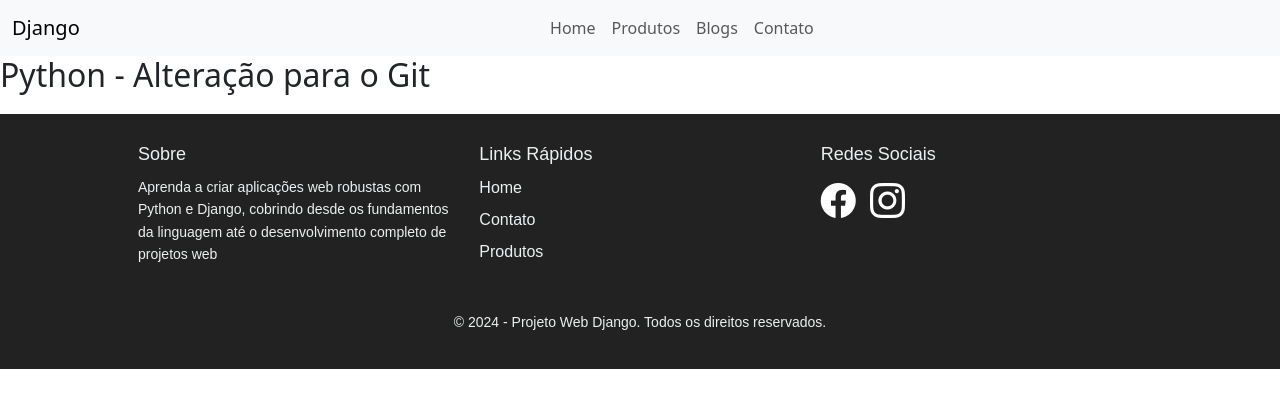
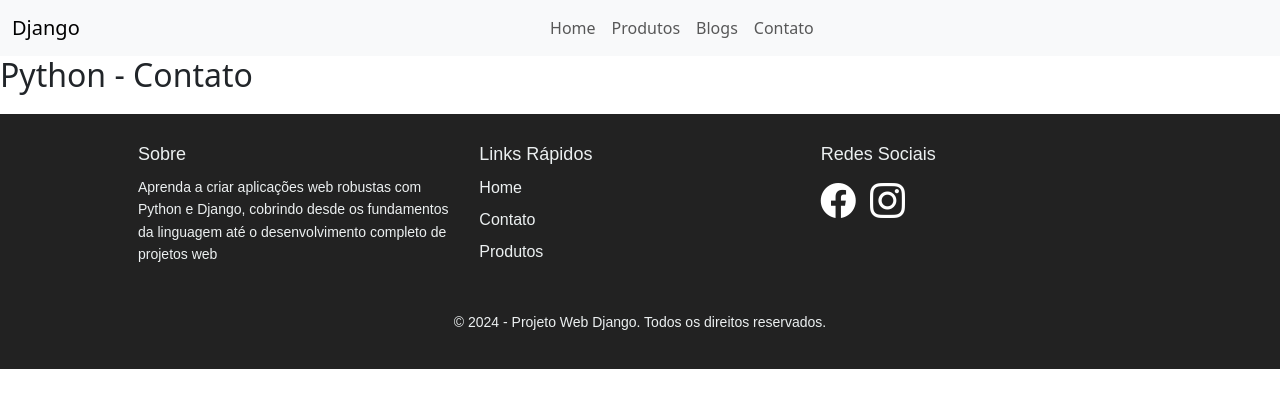
Before and after one commit to professornelcimariano/ProjetoWebDjango, a Django app: page /contato in a window 1280 px wide. Shown: the top 408 px of the page. Run offline with Django 5.2, Linux system fonts and the light colour scheme; some libraries are stand-ins or nearby versions.

Commit message:
commit pequenas alterações

```diff
--- a/core/models.py
+++ b/core/models.py
@@ -72,6 +72,7 @@ class Blog(models.Model):
             self.slug = slug
         super().save(*args, **kwargs)
 
+    #mini_image para retornar a imagem em miniatura no painel admin
     def mini_image(self):
         if self.blo_image:
             return format_html('<img src="{}" style="height: 100px; width: auto;" />', self.blo_image.url)
--- a/templates/contato.html
+++ b/templates/contato.html
@@ -1,12 +1,7 @@
 {% extends '_main.html' %}
-{% load static %}
 {% block content %}
 
 <h2>
-    Python -
-
-    Alteração para o Git
+    Python - Contato
 </h2>
-
-
 {% endblock %}
--- a/templates/produto_single.html
+++ b/templates/produto_single.html
@@ -1,5 +1,4 @@
 {% extends '_main.html' %}
-{% load static %}
 {% block content %}
 
 <h2>
```
Also changed, not shown: templates/_menu.html (+0 -42 lines), templates/produtos.html (+0 -9 lines).
